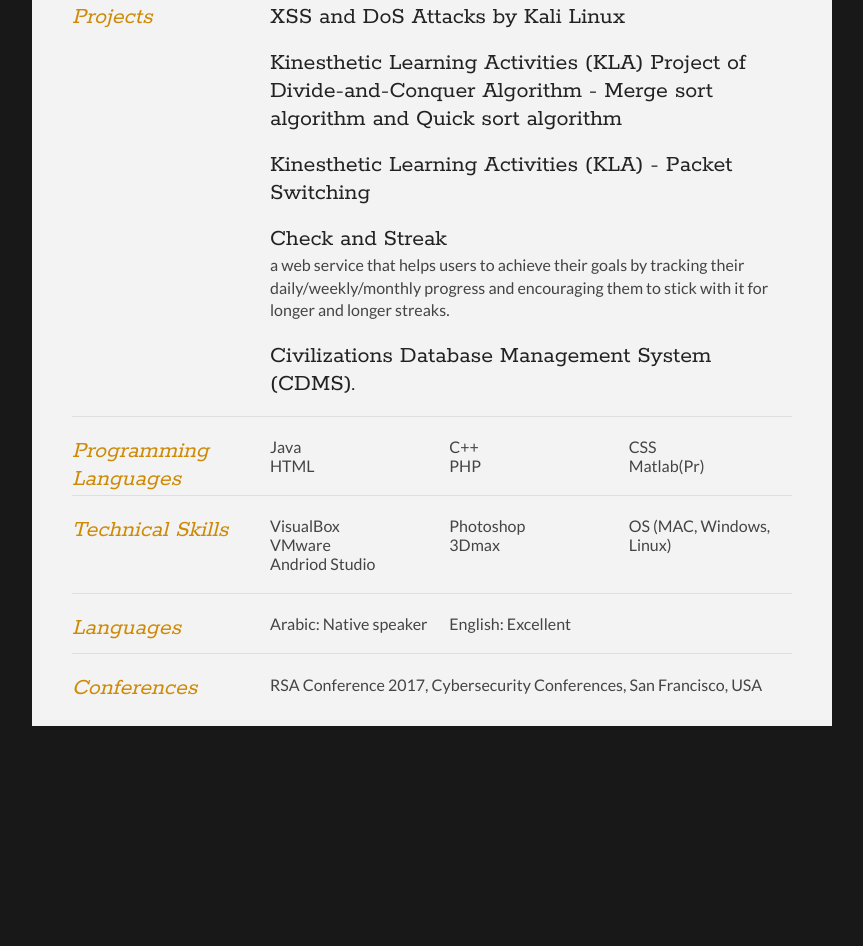
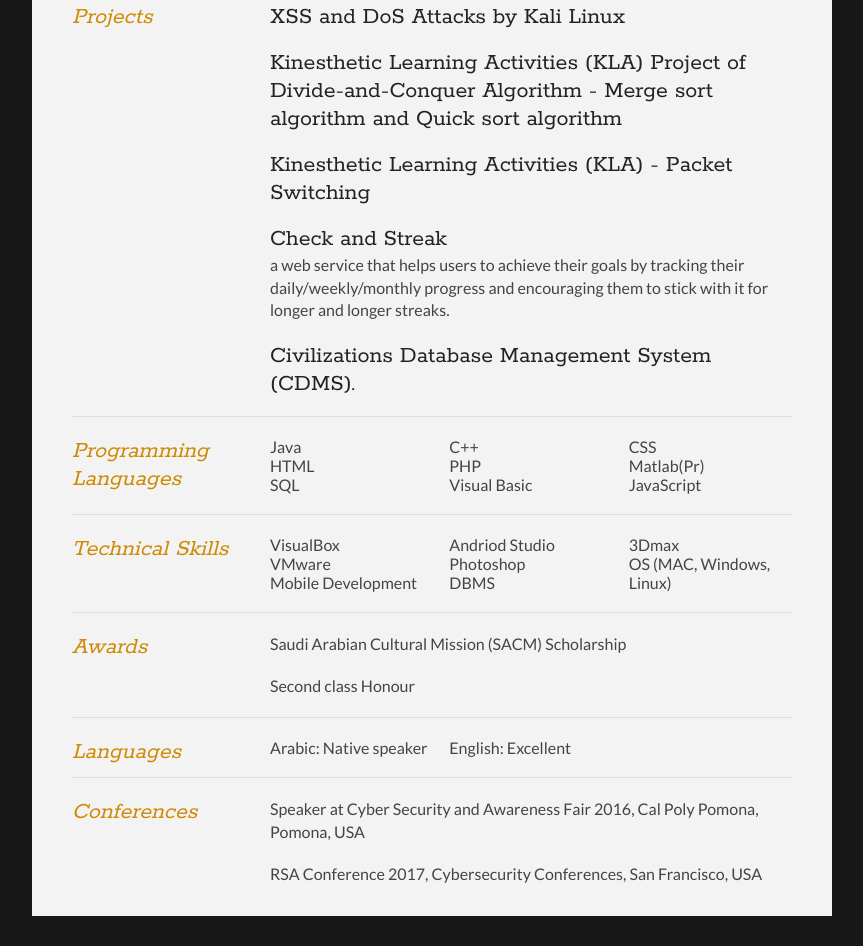
Before and after one commit to ahlamcpp/cv, a plain HTML site: page index.html in a window 1280 px wide. Shown: the part 1233-2179 px from the top of the page, without its empty margins (208-1071 px from the left). Before the commit the page ends 1989 px from the top, so only its background shows below. Drawn offline with Linux system fonts and the light colour scheme.

Commit message:
info added

```diff
--- a/index.html
+++ b/index.html
@@ -23,7 +23,7 @@
 
 		<div id="name">
 			<h2 class="quickFade delayTwo">Ahlam Almusallam</h2>
-			<h3 class="quickFade delayThree">Computer Science & Software engineering </h3>
+			<h3 class="quickFade delayThree">Computer Science & Software Engineering </h3>
 		</div>
 
 		<div id="contactDetails" class="quickFade delayFour">
@@ -180,12 +180,14 @@
 				<ul class="keySkills">
 					<li>Java</li>
 					<li>HTML</li>
-					<!-- <li>CSS</li> -->
+					<li>SQL</li>
 					<li>C++</li>
 					<li>PHP</li>
-					<!-- <li>A Key Skill</li> -->
+					<li>Visual Basic </li>
 					<li>CSS</li>
 					<li>Matlab(Pr)</li>
+					<li>JavaScript</li>
+
 				</ul>
 			</div>
 			<div class="clear"></div>
@@ -203,10 +205,10 @@
 				<ul class="keySkills">
 					<li>VisualBox</li>
 					<li> VMware</li>
-					<!-- <li>Andriod Studio</li> -->
+					<li>Mobile Development</li>
 					<li>Andriod Studio</li>
 					<li>Photoshop</li>
-					<!-- <li>3Dmax</li> -->
+					<li>DBMS </li>
 					<li>3Dmax</li>
 					<li>OS (MAC, Windows, Linux)</li>
 
@@ -216,6 +218,24 @@
 		</section>
 
 
+		<section>
+			<div class="sectionTitle">
+				<h1>Awards</h1>
+			</div>
+
+			<div class="sectionContent">
+				<article>
+				<p> Saudi Arabian Cultural Mission (SACM) Scholarship </p>
+					<p>Second class Honour </p>
+
+					<p class="subDetails"></p>
+
+				</article>
+
+
+			</div>
+			<div class="clear"></div>
+		</section>
 
 				<section>
 			<div class="sectionTitle">
@@ -244,7 +264,9 @@
 
 			<div class="sectionContent">
 				<article>
+				<p> Speaker at Cyber Security and Awareness Fair 2016, Cal Poly Pomona, Pomona, USA </p>
 					<p>RSA Conference 2017, Cybersecurity Conferences, San Francisco, USA </p>
+
 					<p class="subDetails"></p>
 
 				</article>
```
